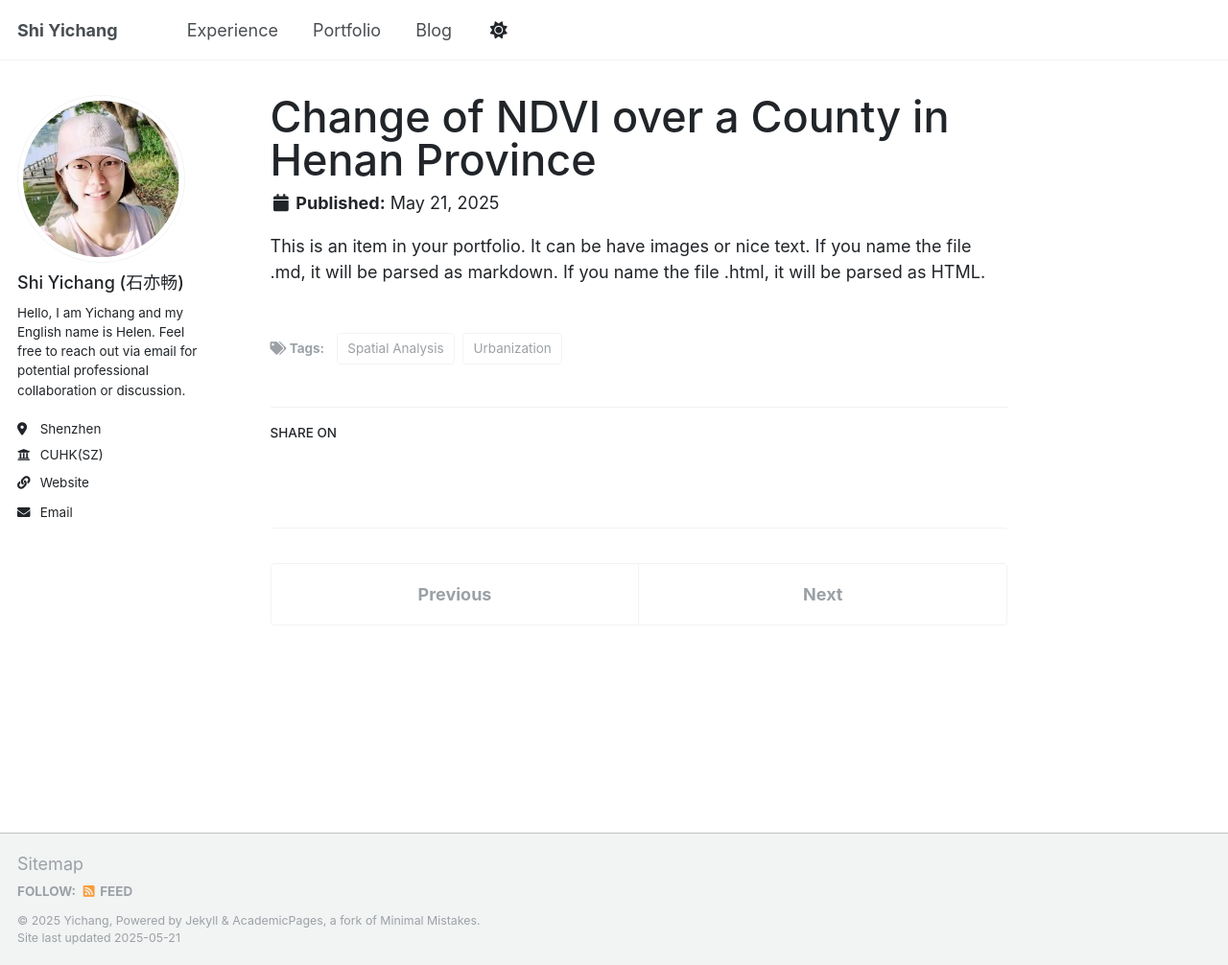
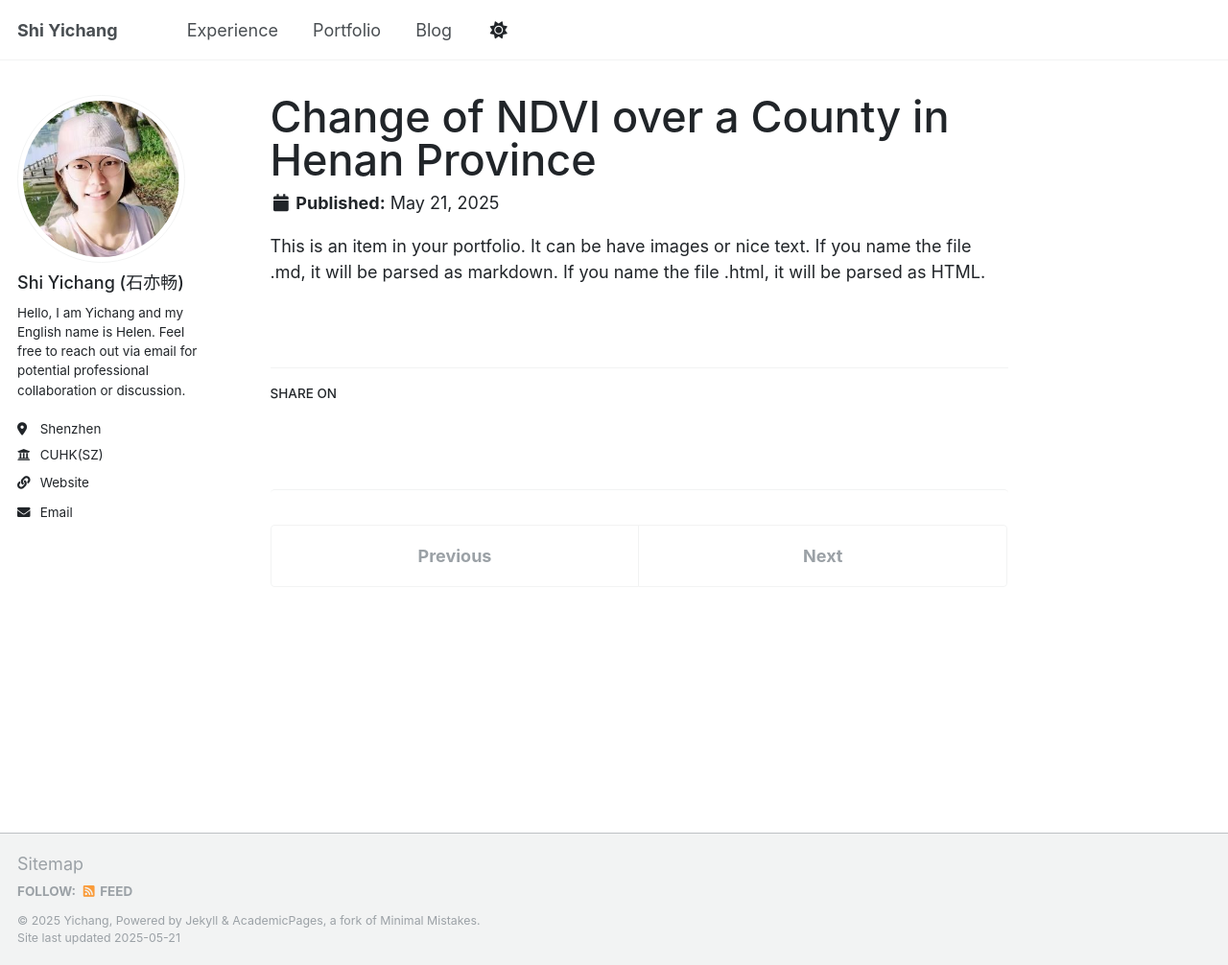
Before and after one commit to Helensyc/helensyc.github.io, a Jekyll site: the page built from _portfolio/portfolio-3.md, in a window 1280 px wide and 1006 px high. Shown: the whole window at 96% size. Built offline with Jekyll 4.4.1, drawn with Linux system fonts in a browser that asks for light colours; part of the change alters nothing that is shown.

```diff
--- a/_includes/tag-list.html
+++ b/_includes/tag-list.html
@@ -1,5 +1,6 @@
 {% include base_path %}
 
+{% if page.collection != "portfolio" %}
   {% case site.tag_archive.type %}
     {% when "liquid" %}
       {% assign path_type = "#" %}
@@ -26,3 +27,4 @@
       </span>
     </p>
   {% endif %}
+{% endif %}
```
Lines whose indentation alone changed are shown as unchanged.
